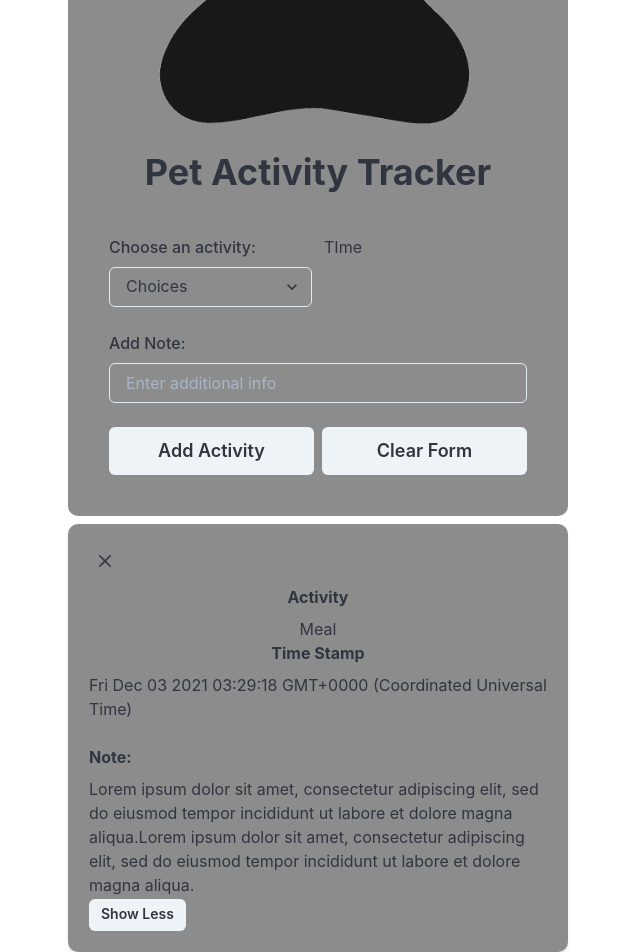
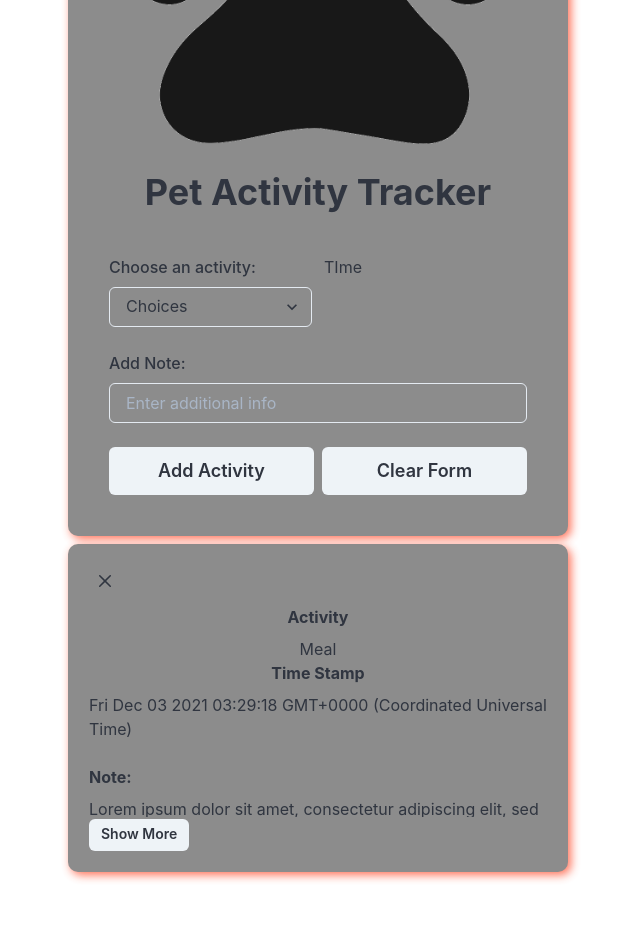
Before and after one commit to the-Revolutionist/pet-activity-manager, a React (Create React App) app in the folder pet-activity-manager/: page / in a window 1280 px wide. Shown: the part 392-1344 px from the top of the page, without its empty margins (322-962 px from the left). After the commit the page ends 1284 px from the top, so only its background shows below. Built offline with nearby package versions, Linux system fonts and the light colour scheme.

Commit message:
added shadow changed fonts

```diff
--- a/pet-activity-manager/src/ActivityCard.jsx
+++ b/pet-activity-manager/src/ActivityCard.jsx
@@ -19,7 +19,7 @@ import {
 import { useState } from 'react';
 
 export const ActivityCard = ({ activity, date, note }) => {
-  const [show, setShow] = useState(true);
+  const [show, setShow] = useState(false);
   const toast = useToast();
   const handleToggle = () => setShow(!show);
 
@@ -34,6 +34,7 @@ export const ActivityCard = ({ activity, date, note }) => {
         p={5}
         shadow="md"
         borderWidth="1px"
+        boxShadow="3px 3px 10px tomato"
       >
         <VStack>
           <HStack alignItems="end" w="full">
--- a/pet-activity-manager/src/ActivityManager.jsx
+++ b/pet-activity-manager/src/ActivityManager.jsx
@@ -40,6 +40,7 @@ export const ActivityManager = () => {
       p={10}
       spacing={10}
       alignItems="flex-end"
+      boxShadow="3px 3px 10px tomato"
     >
       <HStack alignSelf="flex-end">
         <ColorModeSwitcher />
--- a/pet-activity-manager/src/App.js
+++ b/pet-activity-manager/src/App.js
@@ -15,7 +15,7 @@ const activities = [
 
 function App() {
   return (
-    <Center>
+    <Center margin="20px">
       <VStack height="100%" width="500px">
         <ActivityManager />
         {activities.map(activity => (
```
